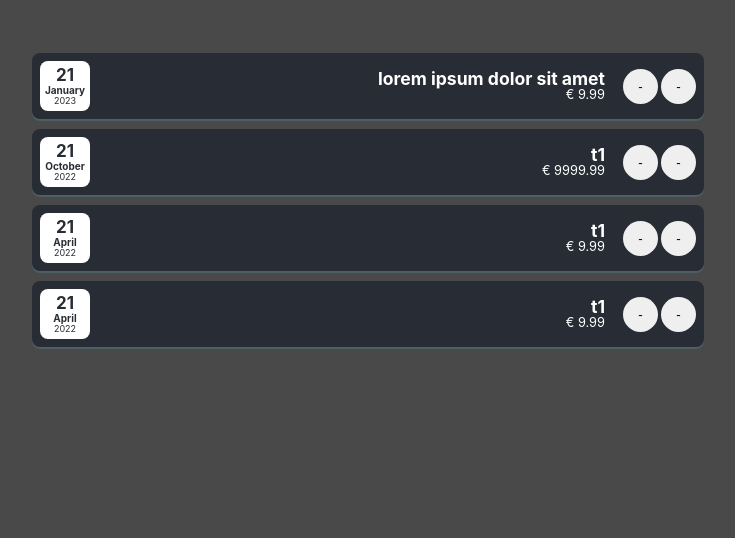
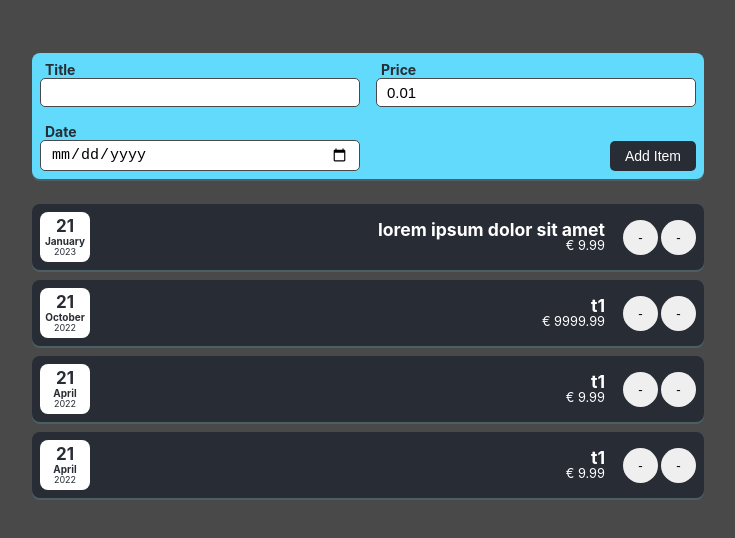
Before and after one commit to RetroCIB/react-the-complete-guide-incl-redux--01, a React (Create React App) app: page / in a window 1280 px wide. Shown: the top 538 px of the page, without its empty margins (272-1007 px from the left). Built offline with nearby package versions, Linux system fonts and the light colour scheme; the HTML template or start-up script is replaced by a standard one.

Commit message:
ui formular

```diff
--- a/src/App.js
+++ b/src/App.js
@@ -1,10 +1,14 @@
 import Item from "./components/Item/Item";
 
 import './App.css';
+import Formular from "./components/Formular/Formular";
 
 function App() {
     return (
         <div className="App">
+
+            <Formular/>
+
             <Item options={{title: 'lorem ipsum dolor sit amet', price: 9.99, date: new Date(2022, 12, 21)}}/>
             <Item options={{title: 't1', price: 9999.99, date: new Date(2022, 9, 21)}}/>
             <Item options={{title: 't1', price: 9.99, date: new Date(2022, 3, 21)}}/>
--- /dev/null
+++ b/src/components/Formular/Formular.css
@@ -0,0 +1,71 @@
+.formular {
+    margin: 5px auto 20px;
+    padding: 8px;
+    width: 95%;
+    max-width: 42rem;
+    background-color: var(--blue);
+    border-radius: 8px;
+    box-shadow: 0 2px 0px var(--blue-shadow);
+    display: flex;
+    justify-content: space-between;
+    align-items: center;
+}
+
+.formular .formular-fields {
+    position: relative;
+    display: flex;
+    flex-direction: row;
+    flex-wrap: wrap;
+    justify-content: flex-start;
+    align-items: flex-end;
+    width: 100%;
+    gap: 1rem;
+}
+
+.formular .formular-fields .formular-field,
+.formular .formular-fields .formular-action {
+    position: relative;
+    width: calc(50% - (1rem / 2));
+    display: flex;
+    flex-direction: column;
+    justify-content: flex-end;
+    align-items: flex-start;
+}
+.formular .formular-fields .formular-action{
+    flex-direction: row;
+    justify-content: flex-end;
+    align-items: flex-end;
+}
+
+.formular .formular-fields .formular-field > label {
+    text-transform: capitalize;
+    color: var(--dark-gray);
+    font-weight: bold;
+    font-size: 14px;
+    padding-left: 5px;
+}
+
+.formular .formular-fields .formular-field > input {
+    border: 1px solid var(--light-gray);
+    border-radius: 5px;
+    padding: 5px 10px;
+    font-size: 15px;
+    display: block;
+    width: 100%;
+}
+
+.formular .formular-fields .formular-action > button {
+    position:relative;
+    display: flex;
+    border: 0px;
+    border-radius: 5px;
+    padding: 7px 15px;
+    font-size: 14px;
+    background: var(--dark-gray);
+    color: var(--white);
+    cursor:pointer;
+    text-transform: capitalize;
+}
+.formular .formular-fields .formular-action > button:active{
+    top:3px;
+}
--- /dev/null
+++ b/src/components/Formular/Formular.js
@@ -0,0 +1,50 @@
+import React, {useState} from "react";
+
+import './Formular.css';
+
+const Formular = () => {
+
+    const [titleValue, setTitleValue] = useState('');
+    const [priceValue, setPriceValue] = useState(0.01);
+    const [dateValue, setDateValue] = useState('');
+
+
+    const submitHandler = (event) => {
+        event.preventDefault();
+    }
+    const changeTitleHandler = (event) => {
+        setTitleValue(event.target.value);
+    }
+    const changePriceHandler = (event) => {
+        setPriceValue(event.target.value);
+    }
+    const changeDateHandler = (event) => {
+        setDateValue(event.target.value);
+    }
+
+    return (
+
+        <form className="formular" onSubmit={submitHandler}>
+            <div className="formular-fields">
+                <div className="formular-field">
+                    <label>title</label>
+                    <input type="text" value={titleValue} onChange={changeTitleHandler}/>
+                </div>
+                <div className="formular-field">
+                    <label>price</label>
+                    <input type="number" step="0.01" min="0.01" value={priceValue} onChange={changePriceHandler}/>
+                </div>
+                <div className="formular-field">
+                    <label>date</label>
+                    <input type="date" value={dateValue} onChange={changeDateHandler}/>
+                </div>
+                <div className="formular-action">
+                    <button>add item</button>
+                </div>
+            </div>
+
+        </form>
+    )
+}
+
+export default Formular;
--- a/src/components/Item/Item.css
+++ b/src/components/Item/Item.css
@@ -46,13 +46,17 @@
 
 
 .item .item-content.item-content__right .item-actions .item-action {
+    position:relative;
+    display:flex;
     margin: 0 0 0 3px;
     width: 35px;
     height: 35px;
     border-radius: 50px;
     cursor:pointer;
     border:0;
+    justify-content: center;
+    align-items: center;
 }
 .item .item-content.item-content__right .item-actions .item-action:active {
-    margin-top:3px;
+    top:3px;
 }
```
